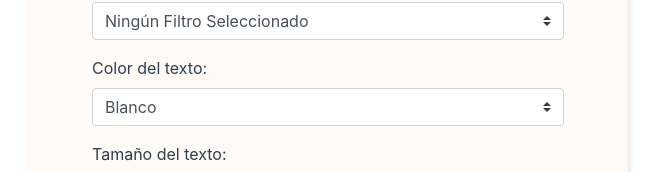
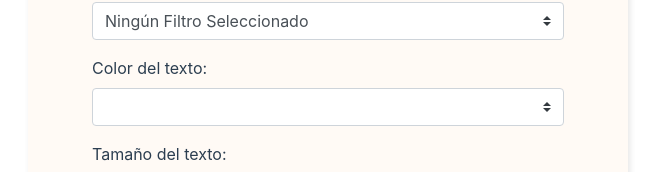
Before and after one commit to Anasu/gifCat, a Vue app: page / in a window 1280 px wide. Shown: the part 498-670 px from the top of the page, without its empty margins (312-973 px from the left). Built offline with nearby package versions, Linux system fonts and the light colour scheme.

Commit message:
Se corrige bug generado por hashtag en color

```diff
--- a/src/components/Formulario.vue
+++ b/src/components/Formulario.vue
@@ -96,15 +96,15 @@ export default {
                 {text: 'Pixeleado', value: 'pixel'},
             ],
             colors: [
-                {text: 'Blanco', value: '#FFF'},
-                {text: 'Negro', value: '#000'},
-                {text: 'Gris', value: '#888'},
-                {text: 'Rojo', value: '#E30B2D'},
-                {text: 'Naranjo', value: '#D95B0B'},
-                {text: 'Azul', value: '#0B35D9'},
-                {text: 'Verde', value: '#40CC00'},
-                {text: 'Amarillo', value: '#E3C20B'},
-                {text: 'Morado', value: '#710BE3'},
+                {text: 'Blanco', value: '%23FFF'},
+                {text: 'Negro', value: '%23000'},
+                {text: 'Gris', value: '%23888'},
+                {text: 'Rojo', value: '%23E30B2D'},
+                {text: 'Naranjo', value: '%23D95B0B'},
+                {text: 'Azul', value: '%230B35D9'},
+                {text: 'Verde', value: '%2340CC00'},
+                {text: 'Amarillo', value: '%23E3C20B'},
+                {text: 'Morado', value: '%23710BE3'},
             ],
             /* sizes: [
                 {text: 'Elige un tamaño de texto', value: null},
```
